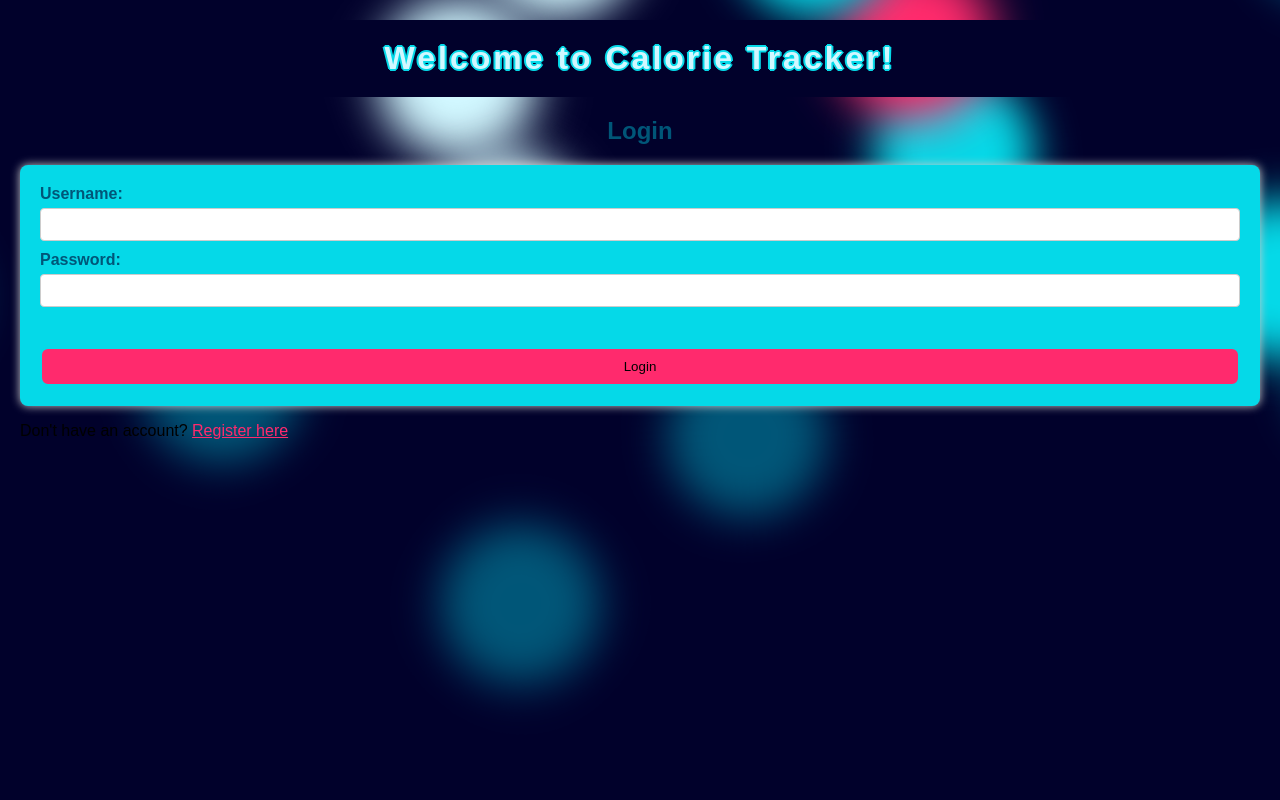
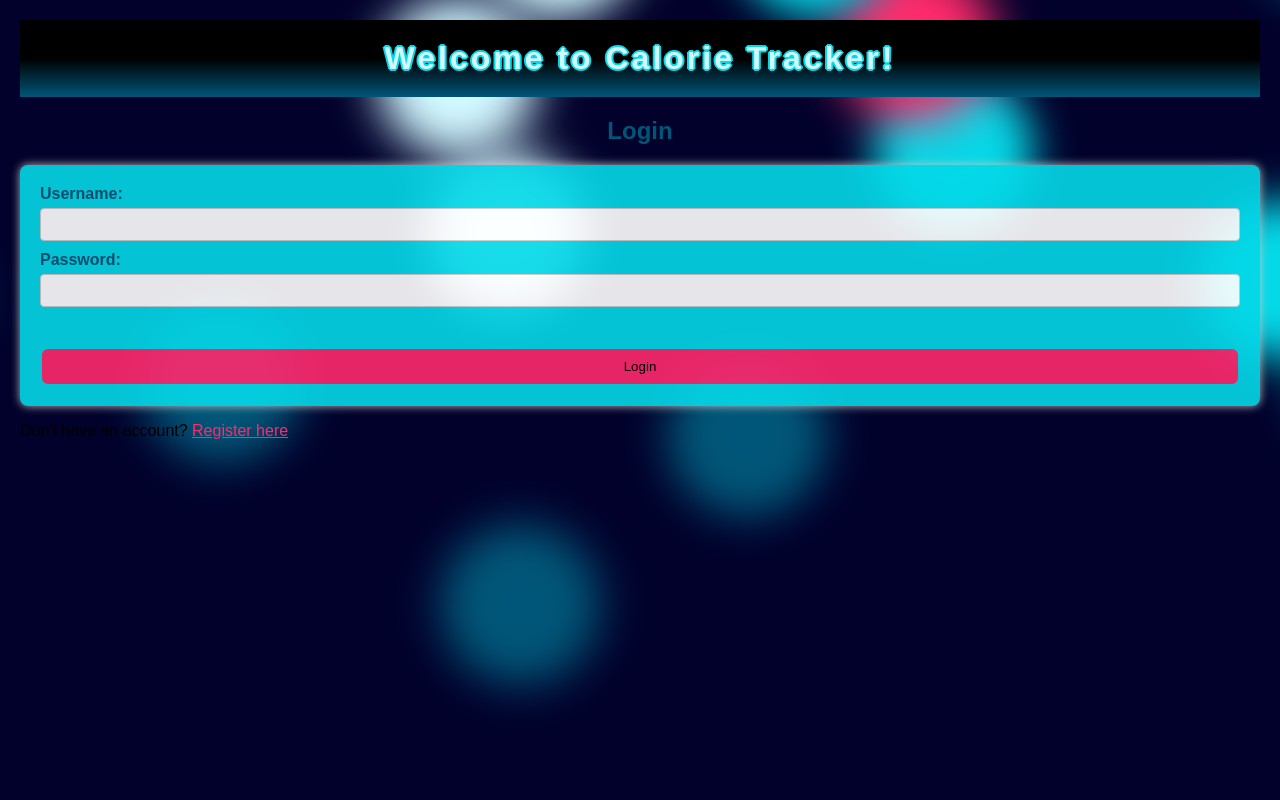
Before and after one commit to software-students-spring2024/5-final-project-spring-2024-dttt5, a Flask app: page /login in a window 1280 px wide. Run offline with Flask 3, Linux system fonts and the light colour scheme; parts of the project's set-up code (start-up, migrations or seed data) failed here and were passed over.

Commit message:
login frontend finish

```diff
--- a/app/static/style.css
+++ b/app/static/style.css
@@ -49,7 +49,8 @@ h1 {
     /* border: 3px double #ff2a6d; */
     text-shadow: 2px 0 #05d9e8, -2px 0 #05d9e8, 0 2px #05d9e8, 0 -2px #05d9e8,
                1px 1px #05d9e8, -1px -1px #05d9e8, 1px -1px #05d9e8, -1px 1px #05d9e8;
-    background-color: #01012b;
+               background: rgb(0,0,0);
+               background: linear-gradient(180deg, rgba(0,0,0,1) 50%, rgba(0,86,120,1) 100%);
     letter-spacing: 3px;
     margin: auto 0;
     text-align: center;
@@ -76,6 +77,7 @@ form {
     border-radius: 8px;
     box-shadow: 0 0 10px #ccc;
     color: #005678;
+    opacity: 90%;
 }
 
 label {
@@ -108,7 +110,7 @@ select {
 }
 
 button:hover {
-    background-color: #004494;
+    background-color: #005678;
 }
 
 /* Table styling */
```
